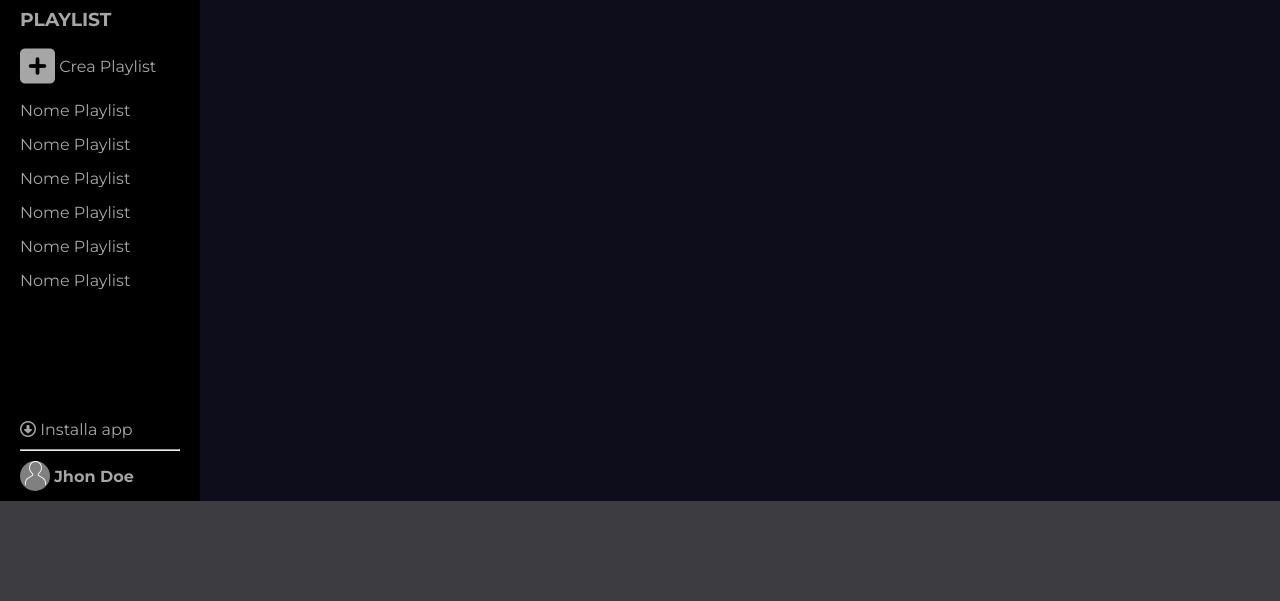
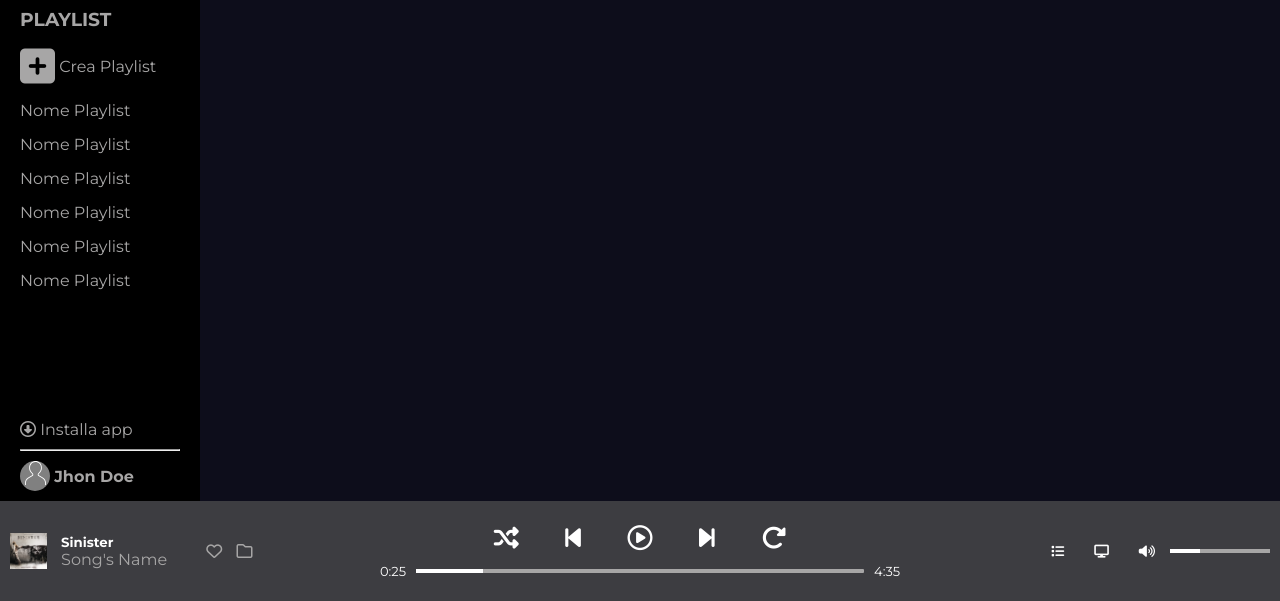
Before and after one commit to Eros000/html-css-spotifyweb, a plain HTML site: page index.html in a window 1280 px wide. Shown: the part 199-800 px from the top of the page. Drawn offline with Linux system fonts and the light colour scheme.

Commit message:
Footer completato

```diff
--- a/css/style.css
+++ b/css/style.css
@@ -226,11 +226,153 @@ img{
 footer{
     position: relative;
 }
-.play-bar{
+.playing-bar{
     background-color: rgb(61, 61, 65);
     width:100vw;
-    height: 6.25rem
+    height: 6.25rem;
+    display: flex;
+    justify-content: space-between;
+    align-items: center;
 }
+
+.music-playing{
+    width: 20%;
+    display: flex;
+}
+
+.music-playing-1{
+    margin-left: .625rem;
+}
+
+.music-playing-1 img{
+    width: 15%;
+    vertical-align: middle;
+}
+
+.music-playing-1-title{
+    display: inline-block;
+    vertical-align: middle;
+    padding-left: .625rem;
+}
+
+.music-playing-1-title h5{
+    color: white;
+}
+
+.music-playing-1-title div{
+    color: rgb(167, 166, 166);
+}
+
+
+.music-playing-interaction{
+    display: inline-block;
+    color: rgb(167, 166, 166);
+    margin-left: 1.5625rem;
+    vertical-align: middle;
+
+}
+
+.music-playing-interaction i{
+    padding-left: .625rem;
+}
+
+.music-playing-interaction i:hover{
+    color: white;
+}
+
+
+.dashboard{
+    width: 60%;
+    display: flex;
+    flex-direction: column;
+    align-items: center;
+}
+
+.dashboard-top{
+    color: white;
+    font-size: 1.5625rem;
+}
+
+.dashboard-top i{
+    padding: 0 1.25rem;
+}
+
+.dashboard-bottom{
+    margin-top: 0.625rem;
+    display: flex;
+    align-items: center;
+}
+
+.timing-bar{
+    background-color: rgb(167, 166, 166);
+    height: .25rem;
+    width: 35vw;
+    border-radius: .0625rem;
+}
+
+.timing-bar-1{
+    background-color: white;
+    height: .25rem;
+    width: 15%;
+}
+
+.timing-bar-1:hover{
+    background-color: rgb(35, 189, 35);
+}
+
+.time-passed{
+    color: white;
+    font-size: small;
+    padding-right: .625rem;
+}
+
+.remaining-time{
+    color: white;
+    font-size: small;
+    padding-left: .625rem;
+}
+
+
+
+
+
+
+
+.settings{
+    width: 20%;
+    display: flex;
+    align-items: center;
+    justify-content: flex-end;
+    padding-right: 0.625rem;
+
+}
+
+.settings i{
+    color:white;
+    padding: 0 .9375rem;
+    font-size: small;
+
+}
+
+.settings-volume{
+    background-color: rgb(167, 166, 166);
+    height: 0.25rem;
+    width: 6.25rem;
+
+}
+
+.settings-volume div{
+    background-color: white;
+    height: 0.25rem;
+    width: 30%;
+
+}
+
+
+
+
+
+
 
 
 
--- a/index.html
+++ b/index.html
@@ -298,17 +298,94 @@
 
             <!-- Spotify bottom-play-bar  -->
 
-            <div class="play-bar">
+            <div class="playing-bar">
 
                 <div class="music-playing">
+
+                    <div class="music-playing-1">
+
+                        <img
+                        src="img/sinister.jpeg"
+                        alt="sinister"
+                        >
+
+                        <div class="music-playing-1-title">
+
+                            <h5>
+                                <strong>
+                                    Sinister
+                                </strong>
+                            </h5>
+
+                            <div>
+                                Song's Name
+                            </div>
+
+                        </div>
+
+                        <div class="music-playing-interaction">
+
+                            <i class="fa-regular fa-heart"></i>
+                            <i class="fa-regular fa-folder"></i>
+
+                        </div>
+
+
+
+                    </div>
+
 
                 </div>
 
                 <div class="dashboard">
 
+                    <div class="dashboard-top">
+
+                        <i class="fa-solid fa-shuffle"></i>
+                        <i class="fa-solid fa-backward-step"></i>
+                        <i class="fa-regular fa-circle-play"></i>
+                        <i class="fa-solid fa-forward-step"></i>
+                        <i class="fa-solid fa-rotate-right"></i>
+
+
+                    </div>
+
+                    <div class="dashboard-bottom">
+
+                        <div class="time-passed">
+                            0:25
+                        </div>
+
+                        <div class="timing-bar">
+
+                            <div class="timing-bar-1">
+
+                            </div>
+
+                        </div>
+
+
+                        <div class="remaining-time">
+                            4:35
+                        </div>
+
+                    </div>
+
                 </div>
 
                 <div class="settings">
+
+                    <i class="fa-solid fa-list"></i>
+                    <i class="fa-solid fa-display"></i>
+                    <i class="fa-solid fa-volume-high"></i>
+
+                    <div class="settings-volume">
+
+                        <div>
+
+                        </div>
+
+                    </div>
 
                 </div>
 
```
